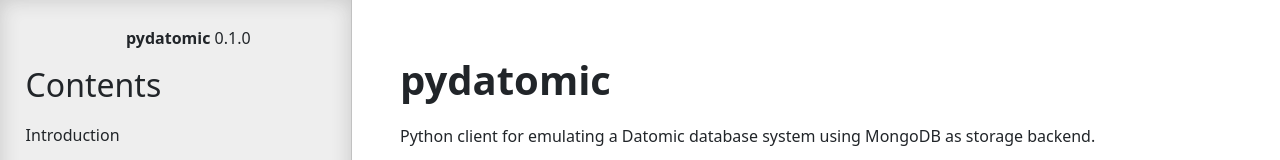
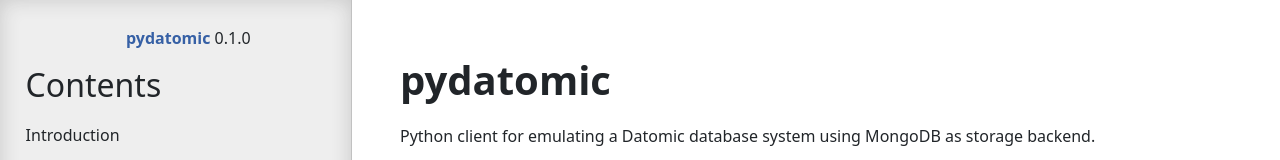
Before and after one commit to pydatomic/pydatomic.github.io, a plain HTML site: page doc/0.1.0/pydatomic.html in a window 1280 px wide. Shown: the top 160 px of the page. Drawn offline with Linux system fonts and the light colour scheme.

Commit message:
Add link

```diff
--- a/doc/0.1.0/pydatomic.html
+++ b/doc/0.1.0/pydatomic.html
@@ -18,7 +18,7 @@
         <input id="togglestate" type="checkbox" aria-hidden="true" tabindex="-1">
         <div>
     <div style="text-align: center;">
-        <span class="modulename">pydatomic</span>
+        <span class="modulename"><a style="display: inline-block;" href="https://pydatomic.github.io">pydatomic</a></span>
         <span>0.1.0</span>
     </div>
 
```
